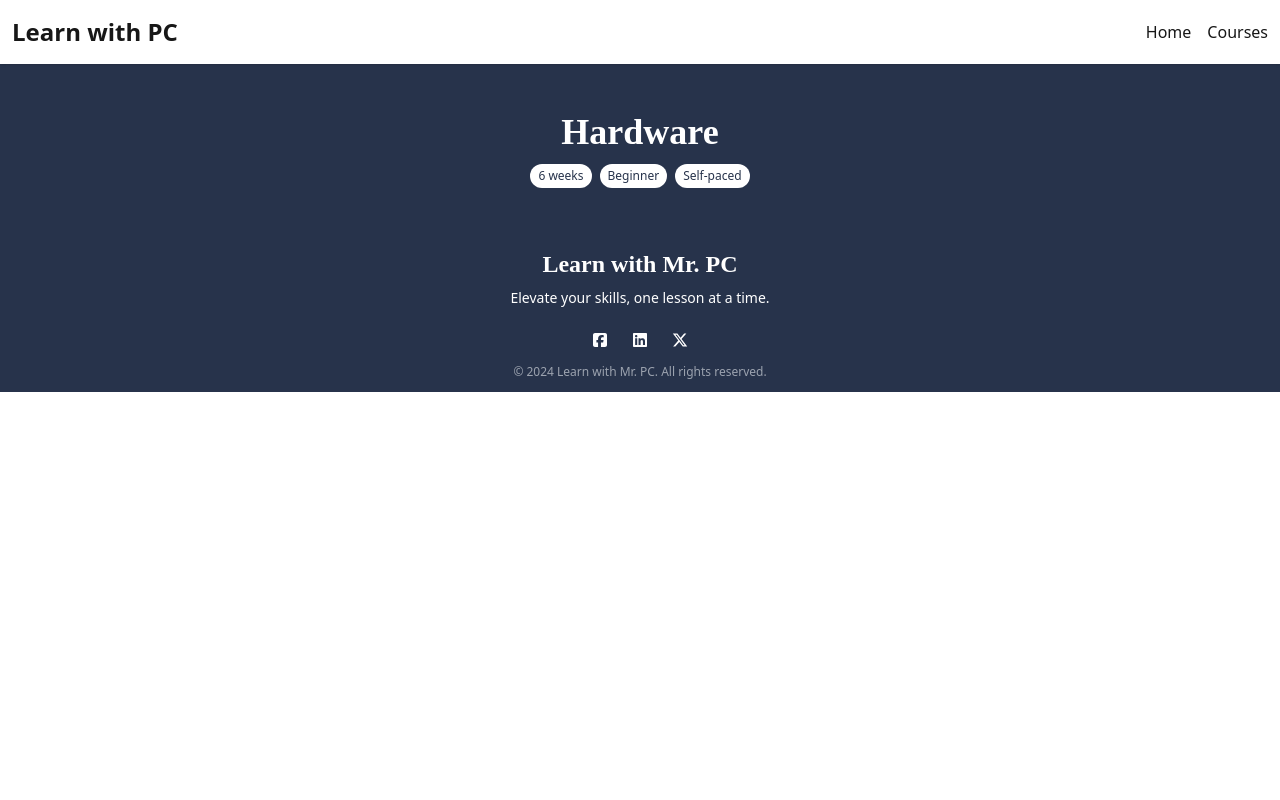
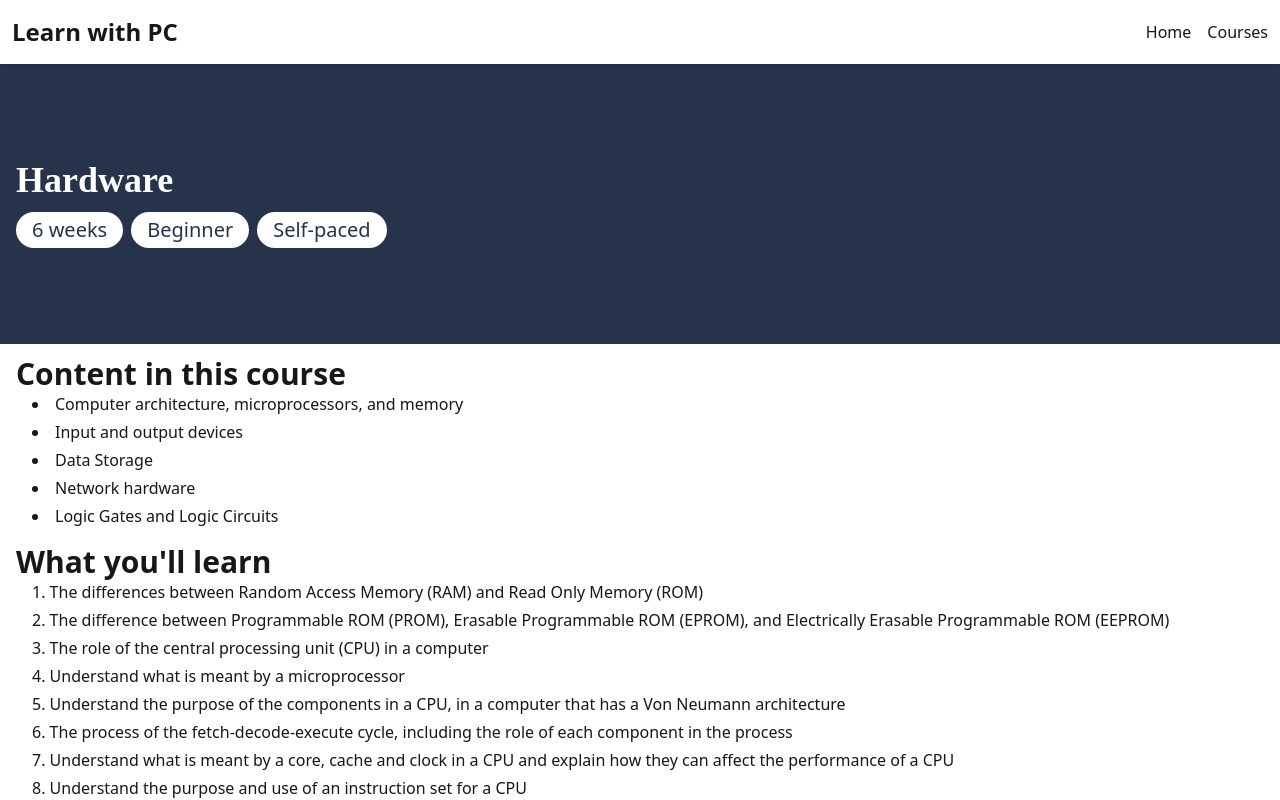
Before and after one commit to dalienst/learnwithpc, a Next.js app: page /courses/2CBY0PAXSN in a window 1280 px wide. Shown: the top 800 px of the page. Built offline with nearby package versions, Linux system fonts and the light colour scheme.

Commit message:
display course detail

```diff
--- a/app/courses/[id]/page.jsx
+++ b/app/courses/[id]/page.jsx
@@ -9,6 +9,27 @@ function CourseDetail({ params: { id } }) {
     return (
         <>
             <CourseDetailHero course={course} />
+            <main className="container mx-auto mb-3 px-4 py-3 max-w-screen-xl">
+                <section>
+                    <div className='mb-4'>
+                        <h5 className='text-3xl font-semibold'>Content in this course</h5>
+                        <ul className="list-disc list-inside px-4">
+                            {course?.content?.map((item) => (
+                                <li key={item} className='mb-1'>{item}</li>
+                            ))}
+                        </ul>
+                    </div>
+
+                    <div className='mb-4'>
+                        <h5 className='text-3xl font-semibold'>What you'll learn</h5>
+                        <ol className="list-decimal list-inside px-4">
+                            {course?.what_you_will_learn?.map((item) => (
+                                <li key={item} className='mb-1'>{item}</li>
+                            ))}
+                        </ol>
+                    </div>
+                </section>
+            </main>
         </>
     )
 }
--- a/components/courses/CourseDetailHero.jsx
+++ b/components/courses/CourseDetailHero.jsx
@@ -3,13 +3,13 @@ import React from 'react'
 
 function CourseDetailHero({ course }) {
     return (
-        <div className="m-auto flex justify-center bg-navy py-12">
-            <div className="container">
-                <h1 className='font-bold font-playfair text-white font-display text-4xl mb-3 text-center'>{course?.title}</h1>
-                <div className="flex justify-center gap-2 flex-wrap">
-                    <p className='text-navy text-xs rounded-full bg-white px-2 py-1'>{course?.duration}</p>
-                    <p className='text-navy text-xs rounded-full bg-white px-2 py-1'>{course?.level}</p>
-                    <p className='text-navy text-xs rounded-full bg-white px-2 py-1'>{course?.method}</p>
+        <div className="m-auto flex justify-center bg-navy py-24">
+            <div className="container mx-auto px-4 max-w-screen-xl">
+                <h1 className='font-bold font-playfair text-white font-display text-4xl mb-3'>{course?.title}</h1>
+                <div className="flex justify-start gap-2 flex-wrap">
+                    <p className='text-navy text-xl rounded-full bg-white px-4 py-1'>{course?.duration}</p>
+                    <p className='text-navy text-xl rounded-full bg-white px-4 py-1'>{course?.level}</p>
+                    <p className='text-navy text-xl rounded-full bg-white px-4 py-1'>{course?.method}</p>
                 </div>
             </div>
         </div>
```
